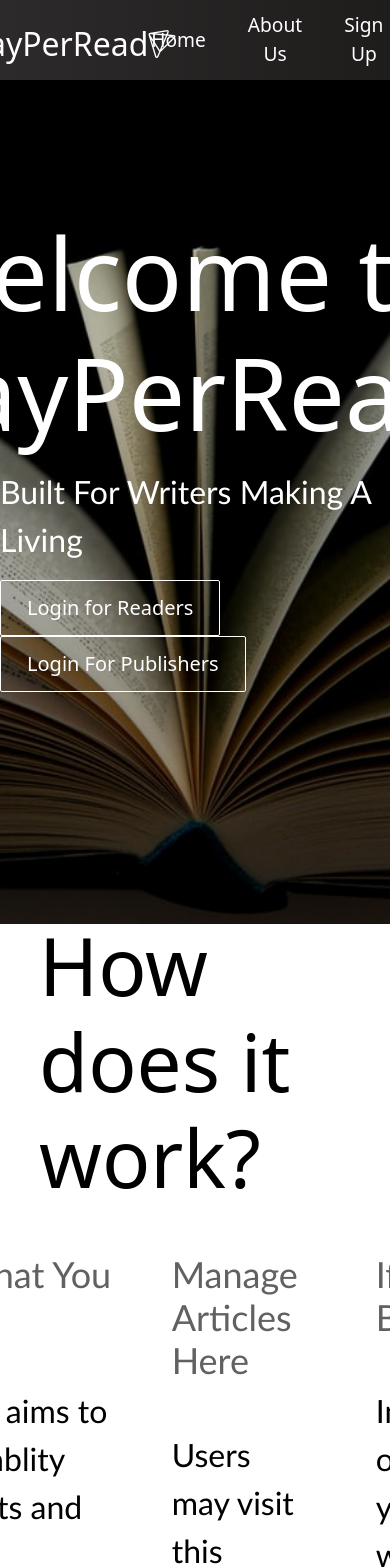
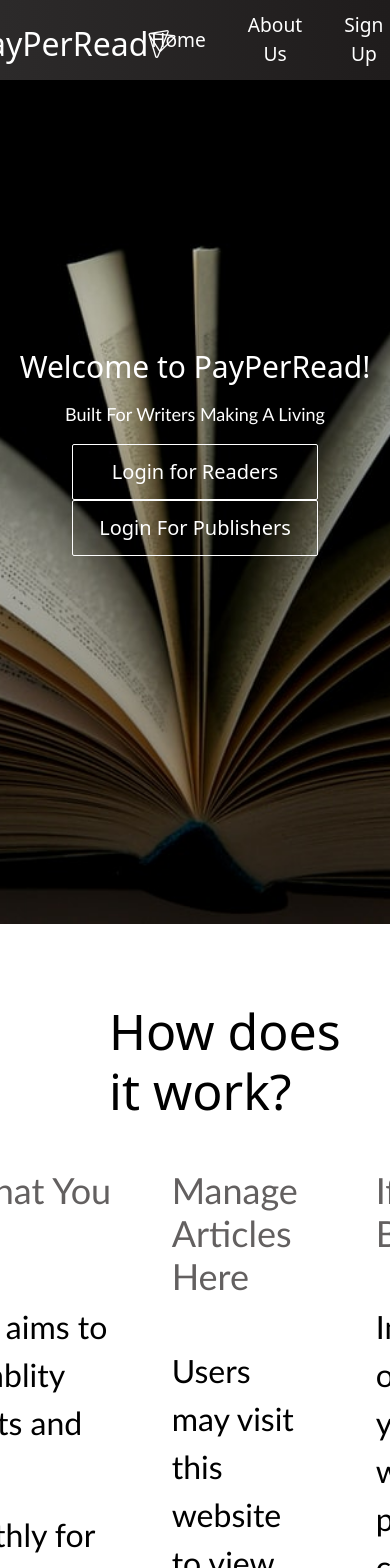
Before and after one commit to jakearmendariz/PayPerRead, a React (Create React App) app in the folder frontend/: page / in a window 390 px wide. Shown: the top 1568 px of the page. Built offline with nearby package versions, Linux system fonts and the light colour scheme; no server answers.

Commit message:
fixed some css for homepage mobile

```diff
--- a/frontend/src/components/About.css
+++ b/frontend/src/components/About.css
@@ -63,3 +63,22 @@
     margin-bottom: 48px;
     font-size: 36px;
   }
+
+  @media screen and (max-width: 960px) {
+    .about-container > h1 {
+      font-size: 70px;
+      margin-top: -150px;
+    }
+  }
+
+  @media screen and (max-width: 876px) {
+    .about-container > h1 {
+      font-size: 50px;
+      margin-top: -100px;
+      margin-left: 70px;
+    }
+
+    .about-container > p {
+      font-size: 30px;
+    }
+  }
--- a/frontend/src/components/Footer.css
+++ b/frontend/src/components/Footer.css
@@ -50,3 +50,28 @@
     color: #fff;
     margin-bottom: 16px;
   }
+
+  @media screen and (max-width: 820px) {
+    .footer-links {
+      padding-top: 2rem;
+    }
+
+    .footer-input {
+      width: 100%;
+    }
+
+    .btn {
+      width: 100%;
+    }
+
+    .footer-link-wrapper {
+      flex-direction: column;
+    }
+
+    .social-media-wrap {
+      flex-direction: column;
+    }
+  }
+
+  @media screen and (max-width: 768px) {
+  }
--- a/frontend/src/components/Welcome.css
+++ b/frontend/src/components/Welcome.css
@@ -42,3 +42,30 @@
   .fa-play-circle {
     margin-left: 4px;
   }
+
+  @media screen and (max-width: 960px) {
+    .welcome-container > h1 {
+      font-size: 70px;
+      margin-top: -150px;
+    }
+  }
+
+  @media screen and (max-width: 876px) {
+    .welcome-container > h1 {
+      font-size: 30px;
+      margin-top: -100px;
+    }
+
+    .welcome-container > p {
+      font-size: 18px;
+    }
+
+    .btn-mobile {
+      display: block;
+      text-decoration: none;
+    }
+
+    .btn {
+      width: 100%;
+    }
+  }
```
